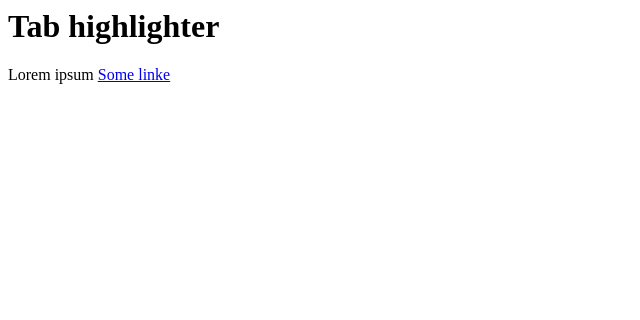
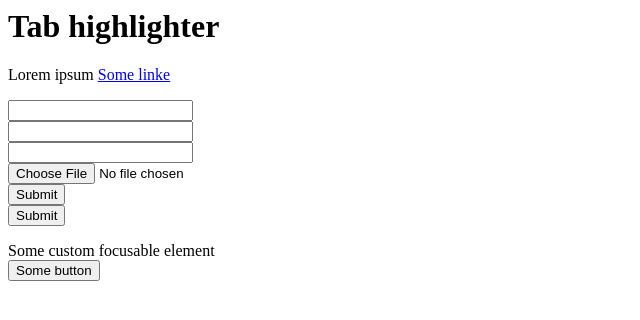
Before and after one commit to dimanech/aria-focus-highlighter, a website: page index.html in a window 1280 px wide. Shown: the whole page, without its empty margins (0-640 px from the left). Drawn offline with Linux system fonts and the light colour scheme.

Commit message:
ADD: basic examples

```diff
--- a/FocusHighlighter.js
+++ b/FocusHighlighter.js
@@ -1,4 +1,4 @@
-module.exports = class FocusHighlighter {
+export default class FocusHighlighter {
 	constructor(highlighterDomNode) {
 		this.highlighter = highlighterDomNode;
 
--- a/index.html
+++ b/index.html
@@ -7,9 +7,34 @@
 	<title>Document</title>
 </head>
 <body>
+	<h1>Tab highlighter</h1>
 
-	<h1>Tab highlighter</h1>
 	<p>Lorem ipsum <a href="#some">Some linke</a></p>
+    <form action="">
+        <input type="text">
+        <br>
+        <input type="number">
+        <br>
+        <input type="password">
+        <br>
+        <input type="file">
+        <br>
+        <button>Submit</button>
+        <br>
+        <input type="submit">
+    </form>
 
+    <div tabindex="0">
+        Some custom focusable element
+    </div>
+
+    <button>Some button</button>
+
+
+    <div class="b-highlighter" data-focus-highlighter></div>
+    <script type="module">
+        import FocusHighlighter from './FocusHighlighter.js';
+        new FocusHighlighter(document.querySelector('[data-focus-highlighter]')).init();
+    </script>
 </body>
 </html>
```
